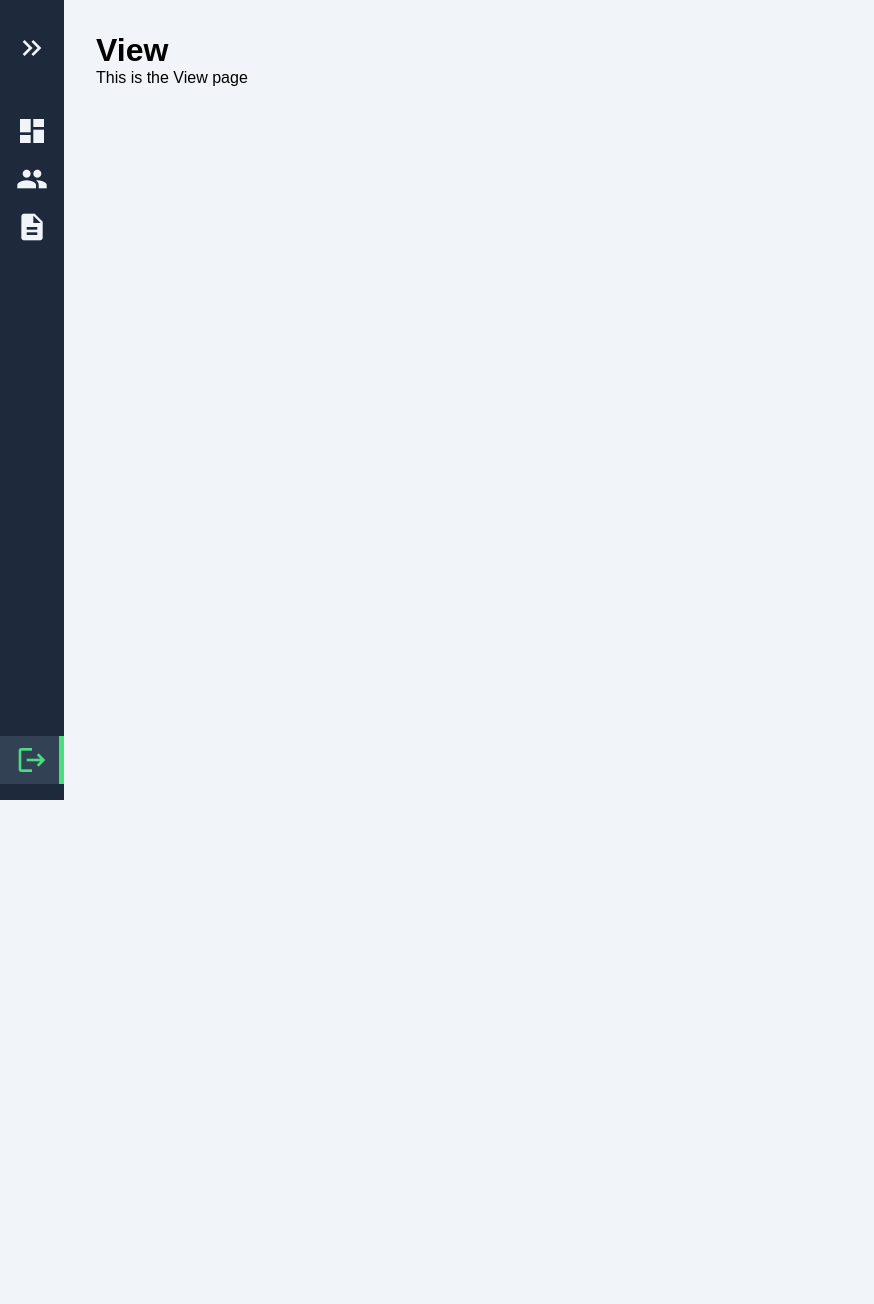
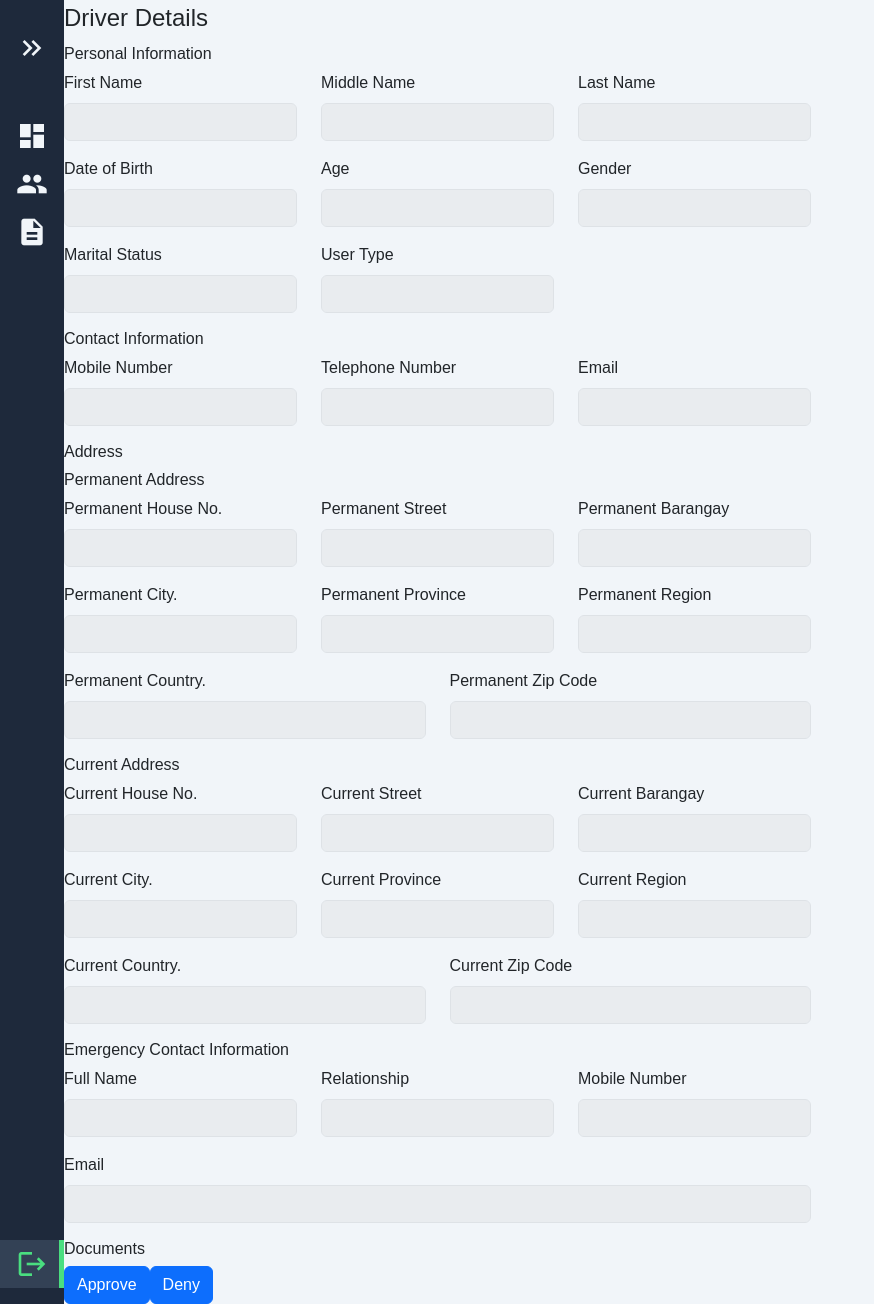
Before and after one commit to jerichoempleo/Thumbworx-Admin, a Vue app in the folder Super-Admin-Frontend/: page /view/1 in a window 1280 px wide. Shown: the whole page, without its empty margins (0-874 px from the left). Before the commit the page ends 800 px from the top, so only its background shows below. Built offline with nearby package versions, Linux system fonts and the light colour scheme.

Commit message:
User Details frontend

```diff
--- a/Super-Admin-Frontend/index.html
+++ b/Super-Admin-Frontend/index.html
@@ -16,6 +16,8 @@
       href="https://fonts.googleapis.com/css2?family=Material+Icons"
       rel="stylesheet"
     />
+    <!-- Bootstrap Link -->
+    <link href="https://cdn.jsdelivr.net/npm/bootstrap@5.3.3/dist/css/bootstrap.min.css" rel="stylesheet" integrity="sha384-QWTKZyjpPEjISv5WaRU9OFeRpok6YctnYmDr5pNlyT2bRjXh0JMhjY6hW+ALEwIH" crossorigin="anonymous">
   </head>
   <body>
     <div id="app"></div>
--- a/Super-Admin-Frontend/src/views/UserView.vue
+++ b/Super-Admin-Frontend/src/views/UserView.vue
@@ -1,6 +1,197 @@
 <template>
-	<main id="Home-page">
-		<h1>View</h1>
-		<p>This is the View page</p>
-	</main>
+    <form>
+        <fieldset>
+            <legend>Driver Details</legend>
+			<div>
+           		 <h6>Personal Information</h6>
+			</div>
+            <div class="row">
+                <div class="col mb-3">
+                    <label for="disabledTextInput1" class="form-label">First Name</label>
+                    <input type="text" id="disabledTextInput1" class="form-control" disabled>
+                </div>
+                <div class="col mb-3">
+                    <label for="disabledTextInput2" class="form-label">Middle Name</label>
+                    <input type="text" id="disabledTextInput2" class="form-control" disabled>
+                </div>
+                <div class="col mb-3">
+                    <label for="disabledTextInput3" class="form-label">Last Name</label>
+                    <input type="text" id="disabledTextInput3" class="form-control" disabled>
+                </div>
+            </div>
+            <div class="row">
+                <div class="col mb-3">
+                    <label for="disabledTextInput4" class="form-label">Date of Birth</label>
+                    <input type="text" id="disabledTextInput4" class="form-control" disabled>
+                </div>
+                <div class="col mb-3">
+                    <label for="disabledTextInput5" class="form-label">Age</label>
+                    <input type="text" id="disabledTextInput5" class="form-control" disabled>
+                </div>
+                <div class="col mb-3">
+                    <label for="disabledTextInput6" class="form-label">Gender</label>
+                    <input type="text" id="disabledTextInput6" class="form-control" disabled>
+                </div>
+            </div>
+            <div class="row">
+                <div class="col mb-3">
+                    <label for="disabledTextInput7" class="form-label">Marital Status</label>
+                    <input type="text" id="disabledTextInput7" class="form-control" disabled>
+                </div>
+                <div class="col mb-3">
+                    <label for="disabledTextInput8" class="form-label">User Type</label>
+                    <input type="text" id="disabledTextInput8" class="form-control" disabled>
+                </div>
+                <div class="col"></div> <!-- Empty column for alignment -->
+            </div>
+
+			<div>
+           		 <h6>Contact Information</h6>
+			</div>
+            <div class="row">
+                <div class="col mb-3">
+                    <label for="disabledTextInput1" class="form-label">Mobile Number</label>
+                    <input type="text" id="disabledTextInput1" class="form-control" disabled>
+                </div>
+                <div class="col mb-3">
+                    <label for="disabledTextInput2" class="form-label">Telephone Number</label>
+                    <input type="text" id="disabledTextInput2" class="form-control" disabled>
+                </div>
+                <div class="col mb-3">
+                    <label for="disabledTextInput3" class="form-label">Email</label>
+                    <input type="text" id="disabledTextInput3" class="form-control" disabled>
+                </div>
+            </div>
+
+			<div>
+           		 <h6>Address</h6>
+			</div>
+
+			<div>
+           		 <h6>Permanent Address</h6>
+			</div>
+            <div class="row">
+                <div class="col mb-3">
+                    <label for="disabledTextInput1" class="form-label">Permanent House No.</label>
+                    <input type="text" id="disabledTextInput1" class="form-control" disabled>
+                </div>
+                <div class="col mb-3">
+                    <label for="disabledTextInput2" class="form-label">Permanent Street</label>
+                    <input type="text" id="disabledTextInput2" class="form-control" disabled>
+                </div>
+                <div class="col mb-3">
+                    <label for="disabledTextInput3" class="form-label">Permanent Barangay</label>
+                    <input type="text" id="disabledTextInput3" class="form-control" disabled>
+                </div>
+            </div>
+
+			<div class="row">
+                <div class="col mb-3">
+                    <label for="disabledTextInput1" class="form-label">Permanent City.</label>
+                    <input type="text" id="disabledTextInput1" class="form-control" disabled>
+                </div>
+                <div class="col mb-3">
+                    <label for="disabledTextInput2" class="form-label">Permanent Province</label>
+                    <input type="text" id="disabledTextInput2" class="form-control" disabled>
+                </div>
+                <div class="col mb-3">
+                    <label for="disabledTextInput3" class="form-label">Permanent Region</label>
+                    <input type="text" id="disabledTextInput3" class="form-control" disabled>
+                </div>
+            </div>
+
+			<div class="row">
+                <div class="col mb-3">
+                    <label for="disabledTextInput1" class="form-label">Permanent Country.</label>
+                    <input type="text" id="disabledTextInput1" class="form-control" disabled>
+                </div>
+                <div class="col mb-3">
+                    <label for="disabledTextInput2" class="form-label">Permanent Zip Code</label>
+                    <input type="text" id="disabledTextInput2" class="form-control" disabled>
+                </div>
+
+            </div>
+
+			<div>
+           		 <h6>Current Address</h6>
+			</div>
+            <div class="row">
+                <div class="col mb-3">
+                    <label for="disabledTextInput1" class="form-label">Current House No.</label>
+                    <input type="text" id="disabledTextInput1" class="form-control" disabled>
+                </div>
+                <div class="col mb-3">
+                    <label for="disabledTextInput2" class="form-label">Current Street</label>
+                    <input type="text" id="disabledTextInput2" class="form-control" disabled>
+                </div>
+                <div class="col mb-3">
+                    <label for="disabledTextInput3" class="form-label">Current Barangay</label>
+                    <input type="text" id="disabledTextInput3" class="form-control" disabled>
+                </div>
+            </div>
+
+			<div class="row">
+                <div class="col mb-3">
+                    <label for="disabledTextInput1" class="form-label">Current City.</label>
+                    <input type="text" id="disabledTextInput1" class="form-control" disabled>
+                </div>
+                <div class="col mb-3">
+                    <label for="disabledTextInput2" class="form-label">Current Province</label>
+                    <input type="text" id="disabledTextInput2" class="form-control" disabled>
+                </div>
+                <div class="col mb-3">
+                    <label for="disabledTextInput3" class="form-label">Current Region</label>
+                    <input type="text" id="disabledTextInput3" class="form-control" disabled>
+                </div>
+            </div>
+
+			<div class="row">
+                <div class="col mb-3">
+                    <label for="disabledTextInput1" class="form-label">Current Country.</label>
+                    <input type="text" id="disabledTextInput1" class="form-control" disabled>
+                </div>
+                <div class="col mb-3">
+                    <label for="disabledTextInput2" class="form-label">Current Zip Code</label>
+                    <input type="text" id="disabledTextInput2" class="form-control" disabled>
+                </div>
+
+            </div>
+
+
+			<div>
+           		 <h6>Emergency Contact Information</h6>
+			</div>
+            <div class="row">
+                <div class="col mb-3">
+                    <label for="disabledTextInput1" class="form-label">Full Name</label>
+                    <input type="text" id="disabledTextInput1" class="form-control" disabled>
+                </div>
+                <div class="col mb-3">
+                    <label for="disabledTextInput2" class="form-label">Relationship</label>
+                    <input type="text" id="disabledTextInput2" class="form-control" disabled>
+                </div>
+                <div class="col mb-3">
+                    <label for="disabledTextInput3" class="form-label">Mobile Number</label>
+                    <input type="text" id="disabledTextInput3" class="form-control" disabled>
+                </div>
+            </div>
+
+			<div class="row">
+                <div class="col mb-3">
+                    <label for="disabledTextInput1" class="form-label">Email</label>
+                    <input type="text" id="disabledTextInput1" class="form-control" disabled>
+                </div>
+
+            </div>
+
+			<div>
+           		 <h6>Documents</h6>
+			</div>
+
+
+
+            <button type="submit" class="btn btn-primary">Approve</button>
+			<button type="submit" class="btn btn-primary">Deny</button>
+        </fieldset>
+    </form>
 </template>
```
